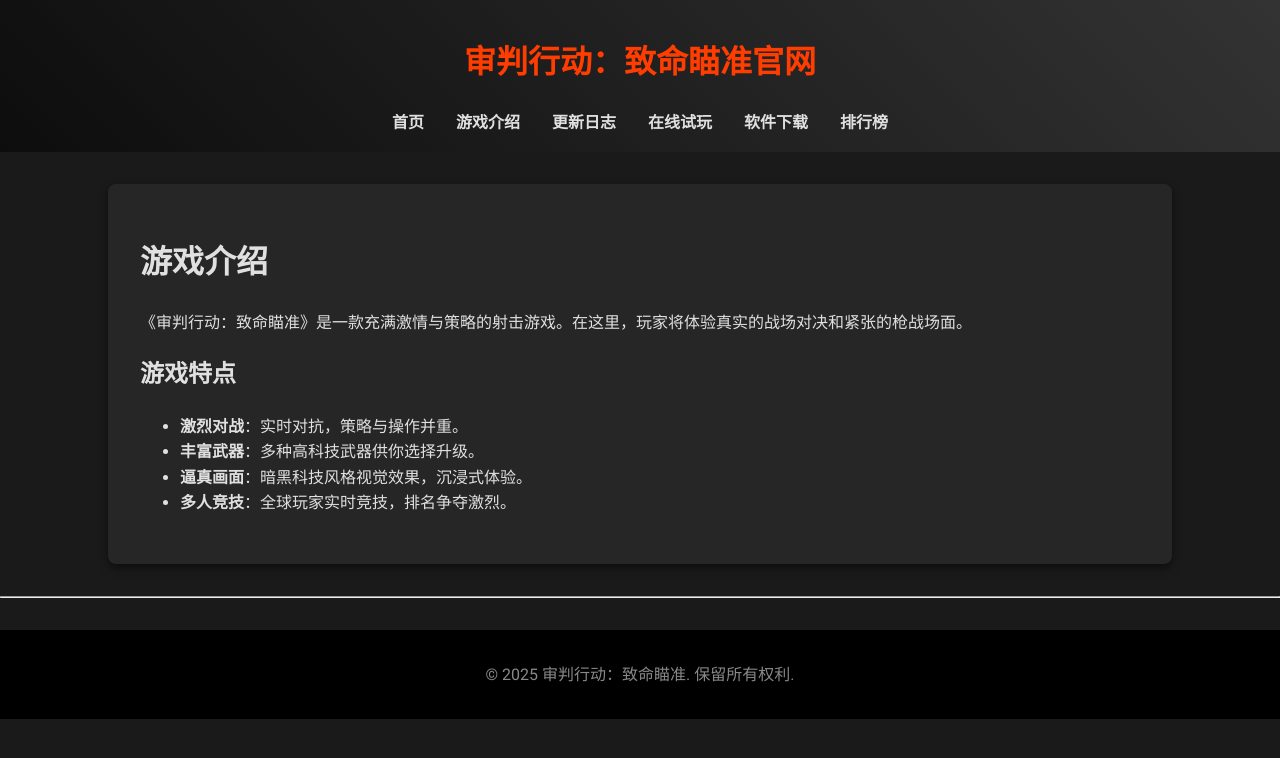
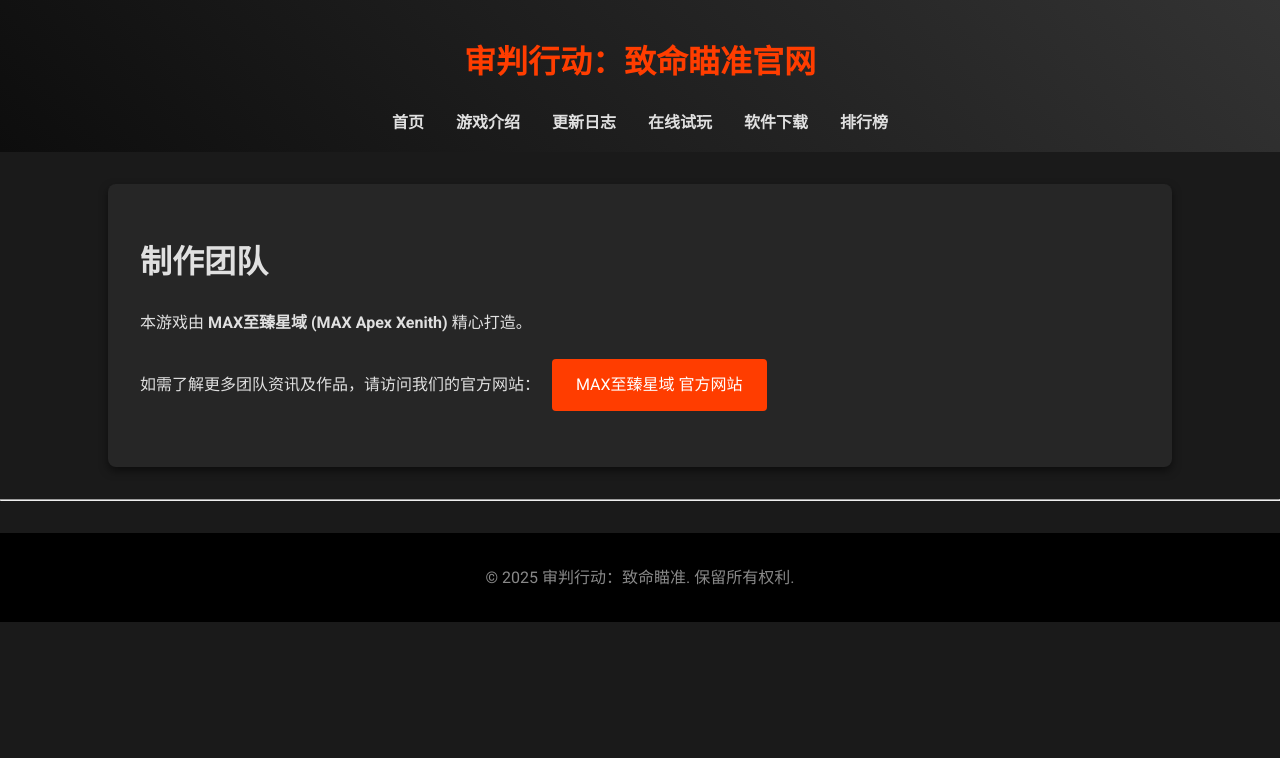
Before and after one commit to Tactgame/tactgame.github.io, a Jekyll site: the page built from about.md, in a window 1280 px wide. Shown: the top 758 px of the page. Built offline with Jekyll 4.4.1, drawn with Linux system fonts in a browser that asks for light colours; comment, search, counter and statistics services are not loaded.

Commit message:
Update about.md

```diff
--- a/about.md
+++ b/about.md
@@ -1,15 +1,12 @@
 ---
 layout: default
-title: "游戏介绍"
+title: "关于"
 permalink: /about/
 ---
 
-# 游戏介绍
+# 制作团队
 
-《审判行动：致命瞄准》是一款充满激情与策略的射击游戏。在这里，玩家将体验真实的战场对决和紧张的枪战场面。
+本游戏由 **MAX至臻星域 (MAX Apex Xenith)** 精心打造。
 
-## 游戏特点
-- **激烈对战**：实时对抗，策略与操作并重。
-- **丰富武器**：多种高科技武器供你选择升级。
-- **逼真画面**：暗黑科技风格视觉效果，沉浸式体验。
-- **多人竞技**：全球玩家实时竞技，排名争夺激烈。
+如需了解更多团队资讯及作品，请访问我们的官方网站：
+<a class="button" href="https://max-a-x.github.io/" target="_blank">MAX至臻星域 官方网站</a>
```
